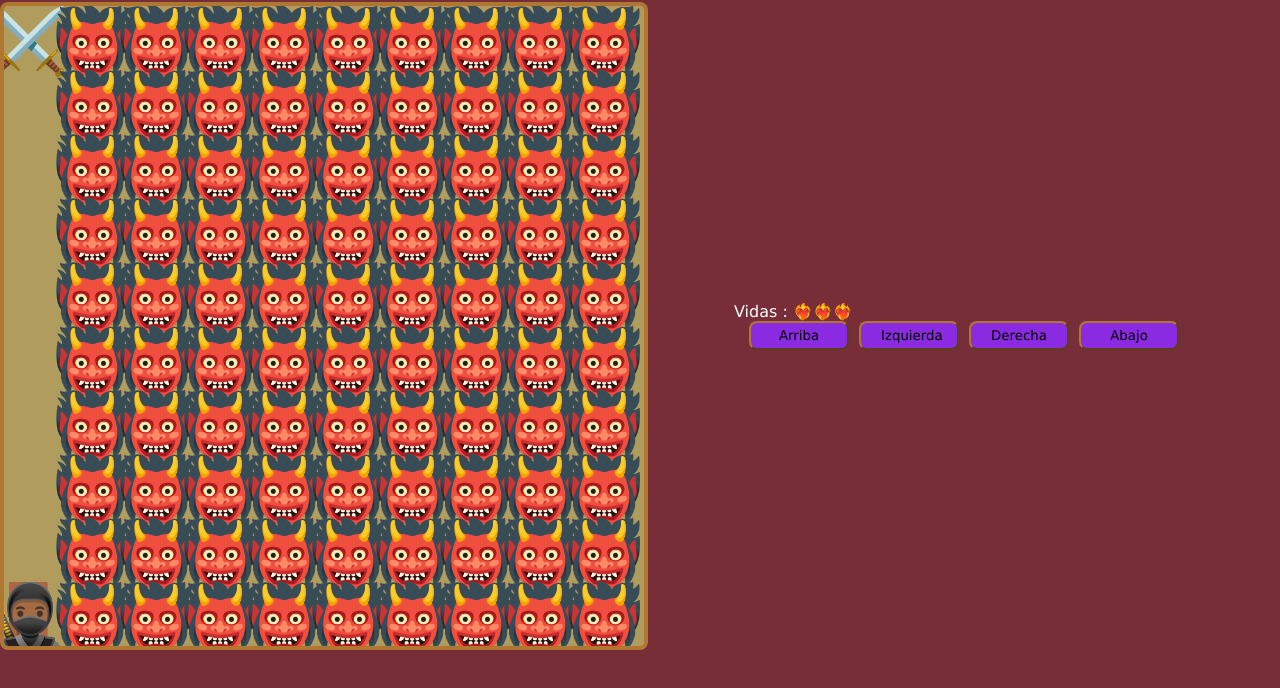
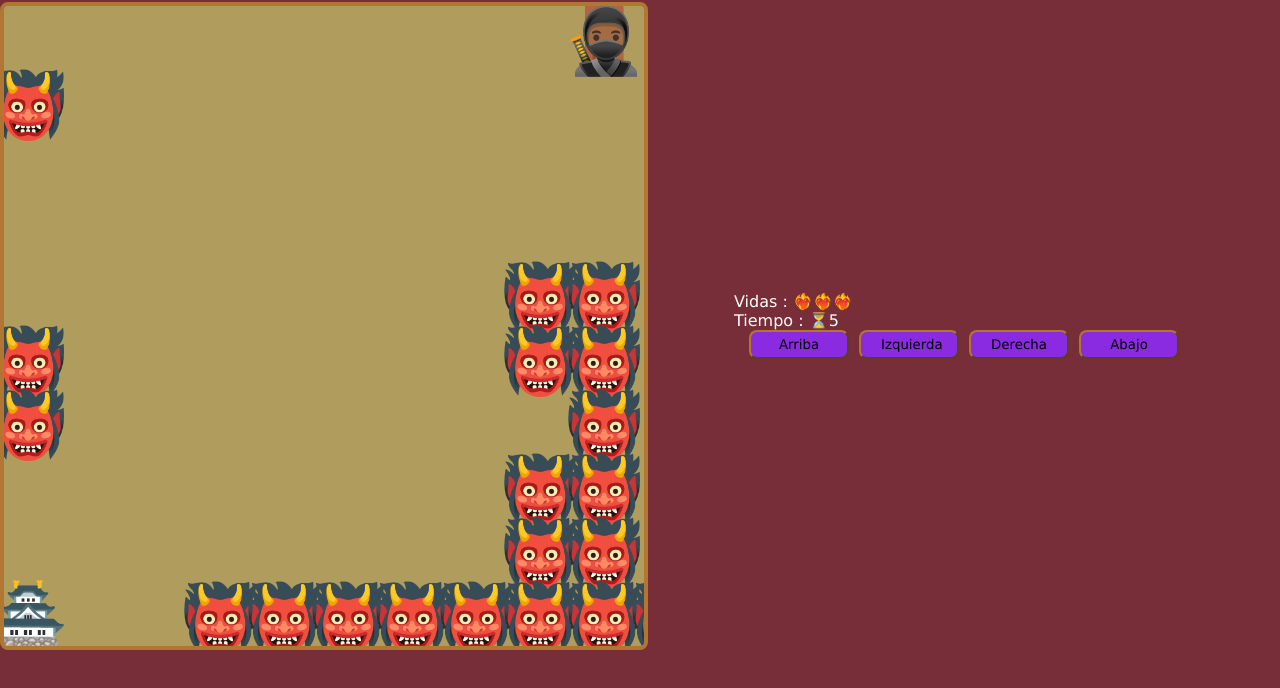
Before and after one commit to vfv9312/taller-javascript-juego, a plain HTML site: page index.html in a window 1280 px wide. Shown: the part 66-754 px from the top of the page. Drawn offline with Linux system fonts and the light colour scheme.

Commit message:
cree nuevos mapas e iconos ya tiene un contador y un record en tiempo y si ganas te manda msj de victoria y si pasaste el record o no

```diff
--- a/index.html
+++ b/index.html
@@ -14,8 +14,8 @@
     <div class="game-container">
         <canvas id="game"></canvas>
         <div class="messages">
-
             <p>Vidas : <span id="Vidas"></span></p>
+            <p>Tiempo : ⏳<span id="Tiempo"></span></p>
         <div class="btns">
         <button id="up">Arriba</button>
         <button id="left">Izquierda</button>
--- a/juego.js
+++ b/juego.js
@@ -5,6 +5,7 @@ const btnLeft = document.querySelector("#left");
 const btnRight =document.querySelector("#right");
 const btnDown = document.querySelector("#down");
 const vidasHtml = document.querySelector('#Vidas')
+const Tiempo = document.getElementById("Tiempo");
 
 window.addEventListener('load', mantenerTamaño);// al cargar la pagina entra a la funcion comienzaJuego
 window.addEventListener('resize', mantenerTamaño);// cuando se cambie de tamaño la pantalla del navegador entra la funcion
@@ -27,6 +28,8 @@ const posicionTriunfo = {
 let lvl = 0;
 let posicionEnemigo =[]; // nota diferencia de const y let es el = en const si usamos = para daler algun valor marcara error sin embargo se puede empujar objetos  y en let no ahi problema
 let vidas= 3;
+let tiempoComienzo ;
+let intervaloTiempo;
 
 window.addEventListener("keydown", (movertecla) => { //FUNCION SIN NOMBRE
   let tecla = movertecla.key; //LE DAMOS EL VALER DE LA TECLA PRESIONADA
@@ -79,6 +82,13 @@ function mantenerTamaño() {
 function comienzaJuego() {
 
 
+  if (!tiempoComienzo) {
+    tiempoComienzo = Date.now();//mostramos en milisegundos la hora actual del dia
+    intervaloTiempo = setInterval(muestraTiempo ,100); // setInterval nos indica que despues de 100 milisegundos entra a la funcion
+   // muestraTiempo();
+  }
+
+
     //console.log({TamanoCanvas , elementoTamaño});
 
     const depurarArreglo = maps[lvl].trim().split('\n'); // el trim() elimina espacios de principio a fin que exitan y el split salta y realiza un arreglo apartir de cada elemento que elijas
@@ -103,7 +113,7 @@ console.log(FilasColumnas);// podemos ver que creamos un arreglo bidimensional
           posicionJugador.y = PosY;
         }
       }
-      else if (columna == 'I') {//si la I conside mientras da vuelta el forech entra y guardamos su posision de la meta
+      else if (columna == 'I' || columna == 'Z' || columna == 'U') {//si la I conside mientras da vuelta el forech entra y guardamos su posision de la meta
         posicionTriunfo.x = PosX;
         posicionTriunfo.y = PosY;
       }
@@ -211,6 +221,7 @@ function lvlFallido() {
   if (vidas === 0) {//si pierde las vidas y llega a 0 entra
     lvl = 0; //reseteamos el mapa y lo colocamos en el mapa 0
     vidas = 3;//reseteamos las vidas y le volvemos a dar las 3 vidas
+    tiempoComienzo = 0;
     comienzaJuego(); //que ingrese a comienzaJuego
   }
   //comienzaJuego();//no le damos que comiezaJuego para que de tiempo en que se vea el personaje quemandose
@@ -218,7 +229,7 @@ function lvlFallido() {
 
 function Triunfo() {//si ganamos
   lvl += 1;//aumenta uno el lvl haciento que entre el siguiente objeto en el arreglo de mapas
-  if (lvl == 5) { //si llega al maximo de mapas entra
+  if (lvl == maps.length) { //si llega al maximo de mapas entra
    finvictoria();//abrimos la funcion
    return;
  }
@@ -226,7 +237,23 @@ function Triunfo() {//si ganamos
 }
 
 function finvictoria() {
-  alert ('Te la mamaste padrino' + emojis['WIN']);//un msj que ya ganamos
+  const recordando = localStorage.getItem('recuerdame')
+  if (recordando) {
+    const tiempoJugador = Math.trunc((Date.now() - tiempoComienzo)/1000);
+    if (recordando >= tiempoJugador) {
+      const record = localStorage.setItem('recuerdame', Math.trunc((Date.now() - tiempoComienzo)/1000));
+      alert ('Te la mamaste padrino' + emojis['WIN'] + ' imponiendo record : ' + tiempoJugador);//un msj que ya ganamos
+    }
+    else {
+    alert ('Te la mamaste padrino' + emojis['WIN'] + ' pero no has superado el record de: ' + recordando);//un msj que ya ganamos
+    }
+  }
+  else{
+    const record = localStorage.setItem('recuerdame', Math.trunc((Date.now() - tiempoComienzo)/1000));
+    alert ('Te la mamaste padrino' + emojis['WIN']);//un msj que ya ganamos
+  }
+
+  clearInterval(intervaloTiempo)
 }
 
 function muestaVidas() {
@@ -234,7 +261,8 @@ function muestaVidas() {
 //console.log(ArregloVidas);// y se imprime los 3 corazones, sin embargo hay otra solucion
 
 vidasHtml.innerHTML = emojis['CORAZON'].repeat(vidas);// El método repeat() construye y devuelve una nueva cadena que contiene el número especificado de copias de la cadena en la cual fue llamada, concatenados.
+}
 
-
-
+function muestraTiempo() {
+  Tiempo.innerHTML = Math.trunc((Date.now() - tiempoComienzo)/1000);
 }
--- a/mapas.js
+++ b/mapas.js
@@ -8,8 +8,22 @@ const emojis = {
     FIN: "🪦",
     WIN: "🏆",
     CORAZON : "❤️‍🔥",
-  };
+    Z : '🏯',
+    U :'👸🏾',
+      };
   const maps = [];
+  maps.push(`
+  ---------O
+  X--------
+  ----------
+  ----------
+  --------XX
+  X-------XX
+  X--------X
+  --------XX
+  --------XX
+  Z--XXXXXXXX
+  `);
   maps.push(`
     IXXXXXXXXX
     -XXXXXXXXX
@@ -59,7 +73,7 @@ const emojis = {
   I-------XX
 `);
 maps.push(`
-XXXXXXX--I
+XXXXXXX--U
 XXX---X-XX
 XXX-X---XX
 XXX-XXXXXX
```
